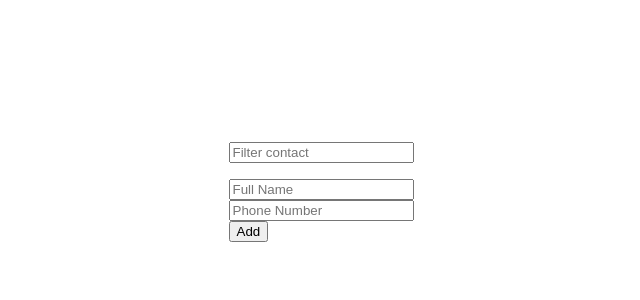
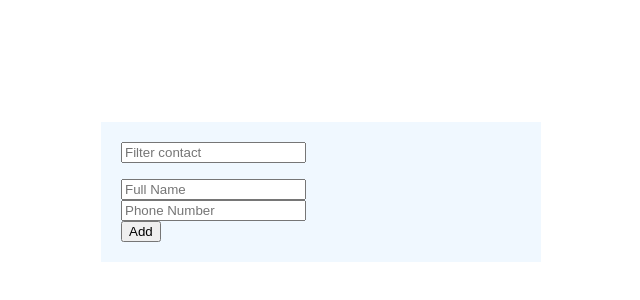
Before and after one commit to mustafasrbs/phone-directory-react, a React (Create React App) app: page / in a window 1280 px wide. Shown: the part 216-516 px from the top of the page, without its empty margins (319-959 px from the left). Built offline with nearby package versions, Linux system fonts and the light colour scheme.

Commit message:
container id style made

```diff
--- a/src/App.css
+++ b/src/App.css
@@ -4,3 +4,8 @@
     align-items: center;
     min-height: 100vh;
 }
+#container {
+    width: 400px;
+    background-color: aliceblue;
+    padding: 20px;
+}
--- a/src/components/Contatcs/index.js
+++ b/src/components/Contatcs/index.js
@@ -9,7 +9,7 @@ function Contacts() {
     console.log(contacts)
   },[contacts])
   return (
-    <div>
+    <div id='container'>
         <List contacts={contacts}/>
         <Form addContacts={setContacts} contacts={contacts} />
     </div>
```
